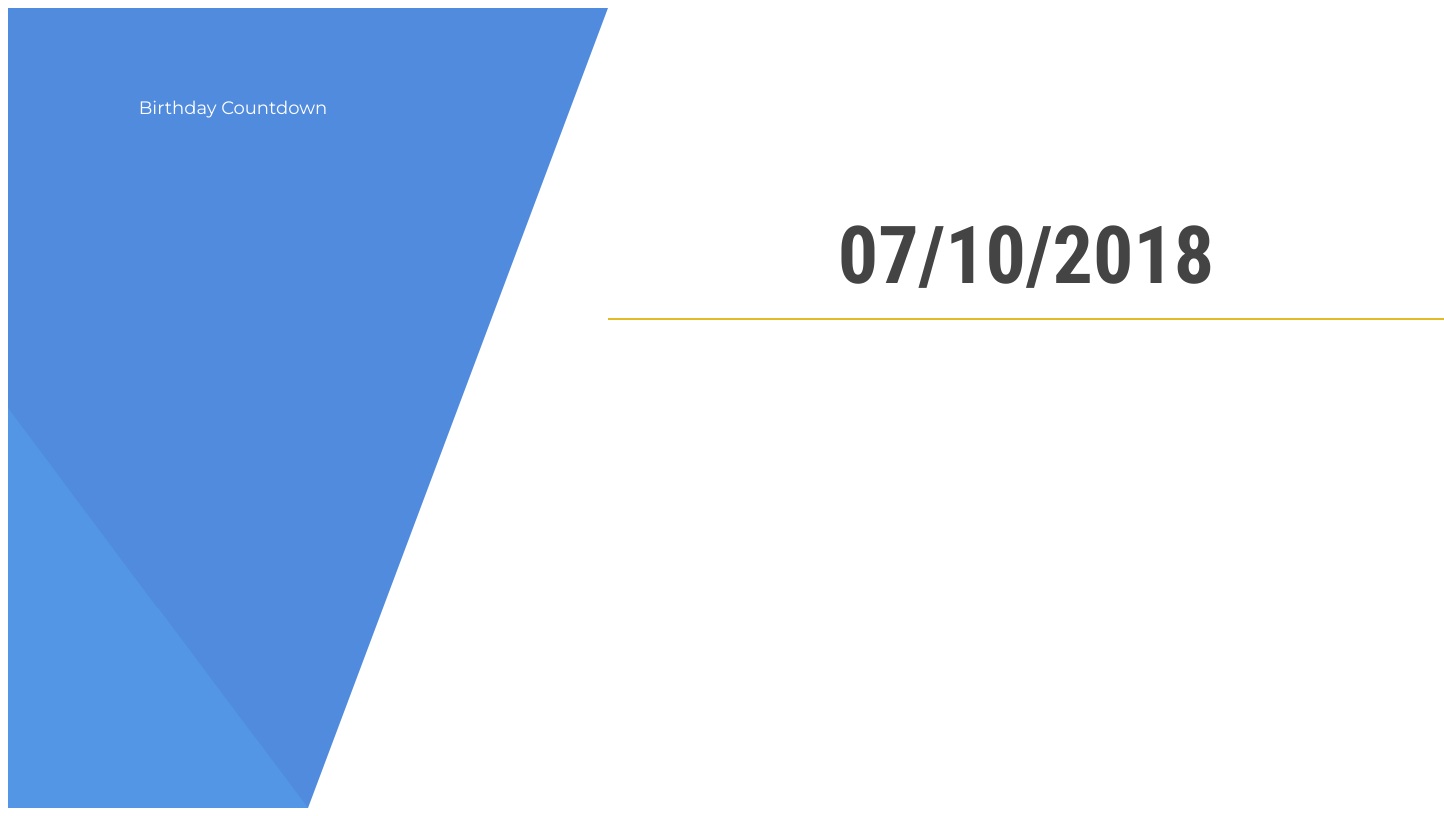
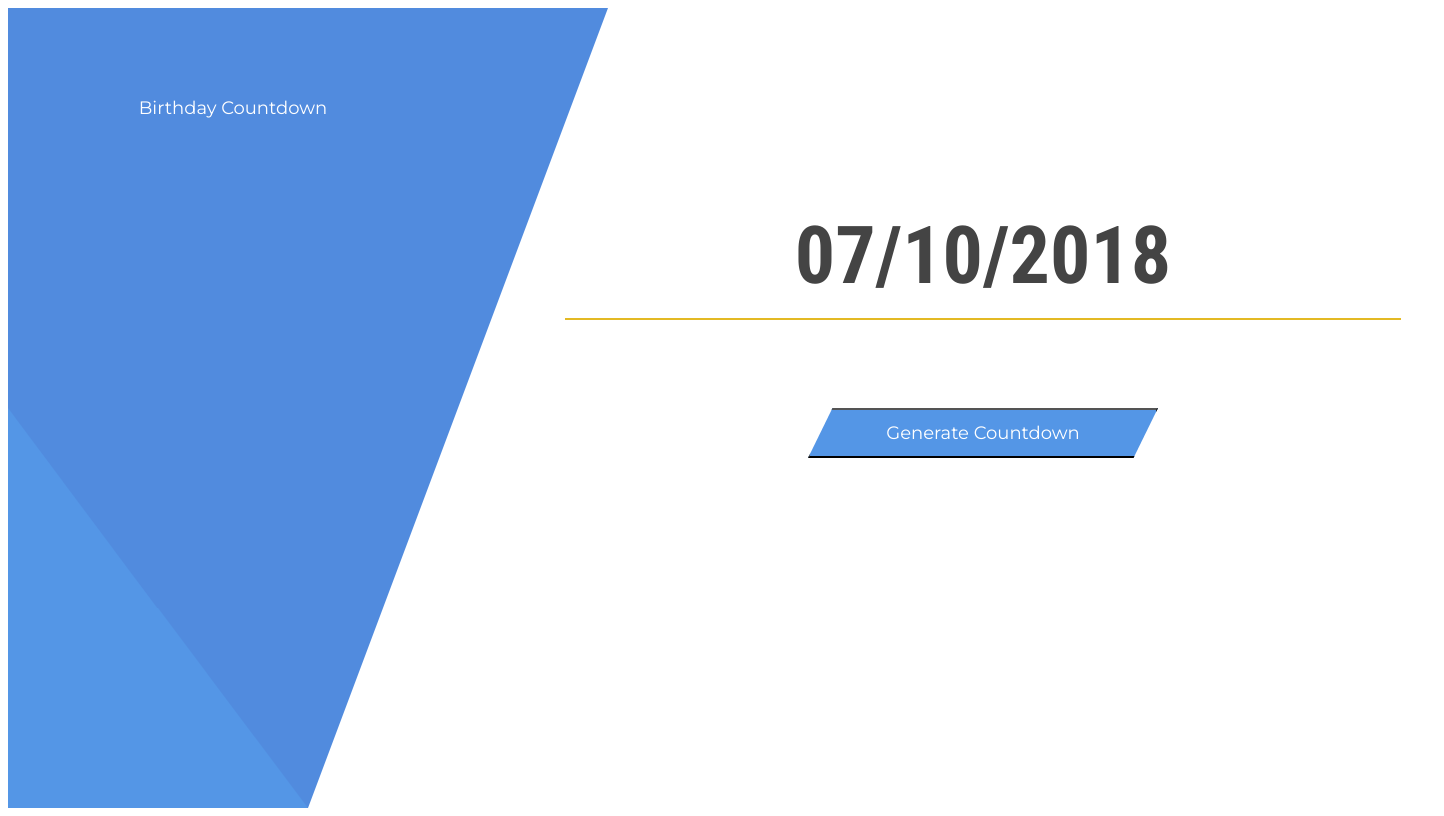
Before and after one commit to LindsayWilde/birthday-lindsay, a React (Create React App) app: page / in a window 1280 px wide. Shown: the whole page, 1444 px wide, since content can reach past the window. Built offline with nearby package versions, Linux system fonts and the light colour scheme.

Commit message:
created generate button and styled

```diff
--- a/src/App.css
+++ b/src/App.css
@@ -60,7 +60,8 @@
 
 .picker {
   grid-column: 5/10;
-  grid-row: 2/4; }
+  grid-row: 2/3;
+  justify-self: center; }
   .picker input {
     font-size: 80px;
     font-family: 'Roboto Condensed';
@@ -73,3 +74,17 @@
     border-bottom: 2px solid #E3B924; }
     .picker input:focus {
       outline: none; }
+
+.button {
+  grid-row: 3/4;
+  grid-column: 5/10;
+  justify-self: center;
+  height: 50px;
+  width: 350px;
+  background-color: #5496E6;
+  clip-path: polygon(7% 0, 100% 0, 93% 100%, 0 100%);
+  color: white;
+  font-family: 'Montserrat';
+  font-size: 18px;
+  line-height: 20px;
+  box-shadow: 0px 0px 30px 2px black; }
--- a/src/App.js
+++ b/src/App.js
@@ -1,5 +1,7 @@
 import React, { Component } from 'react';
 import Picker from './picker';
+import Button from './button';
+
 import './App.css';
 
 export default class App extends Component {
@@ -17,6 +19,7 @@ export default class App extends Component {
             <div className="grid__skew-light-three-box"></div>
 
             <Picker />
+            { Button('Generate Countdown') }
         </div>
     );
   }
--- a/src/App.scss
+++ b/src/App.scss
@@ -1,3 +1,4 @@
 @import './base.scss';
 @import './clippaths.scss';
 @import './picker.scss';
+@import './button.scss';
--- /dev/null
+++ b/src/button.js
@@ -0,0 +1,11 @@
+import React from 'react';
+
+const Button = (title) => {
+    return (
+        <button className="button">
+            {title}
+        </button>
+    )
+}
+
+export default Button;
--- /dev/null
+++ b/src/button.scss
@@ -0,0 +1,16 @@
+.button {
+    grid-row: 3/4;
+    grid-column: 5/10;
+    justify-self: center;
+
+    height: 50px;
+    width: 350px;
+    background-color: $color-blue-one;
+    clip-path: polygon(7% 0, 100% 0, 93% 100%, 0 100%);
+
+    color: white;
+    font-family: 'Montserrat';
+    font-size: 18px;
+    line-height: 20px;
+    box-shadow: 0px 0px 30px 2px black;
+}
--- a/src/picker.css
+++ b/src/picker.css
@@ -1,6 +1,7 @@
 .picker {
   grid-column: 5/10;
-  grid-row: 2/4; }
+  grid-row: 2/3;
+  justify-self: center; }
   .picker input {
     font-size: 80px;
     font-family: 'Roboto Condensed';
--- a/src/picker.scss
+++ b/src/picker.scss
@@ -2,7 +2,8 @@ $color-gray-one: #444;
 
 .picker {
     grid-column: 5/10;
-    grid-row: 2/4;
+    grid-row: 2/3;
+    justify-self: center;
 
 
     input {
```
Also changed, not shown: 1 other file (tests, documents, lock files or other folders).
